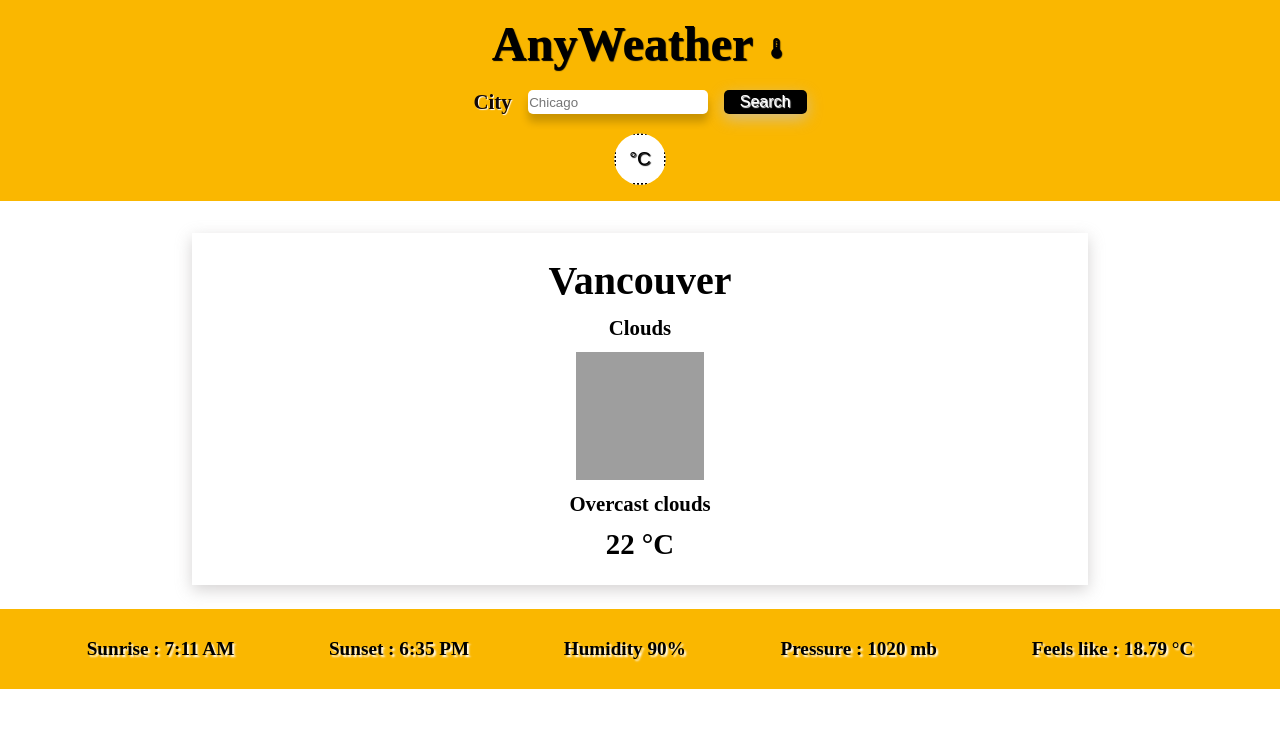
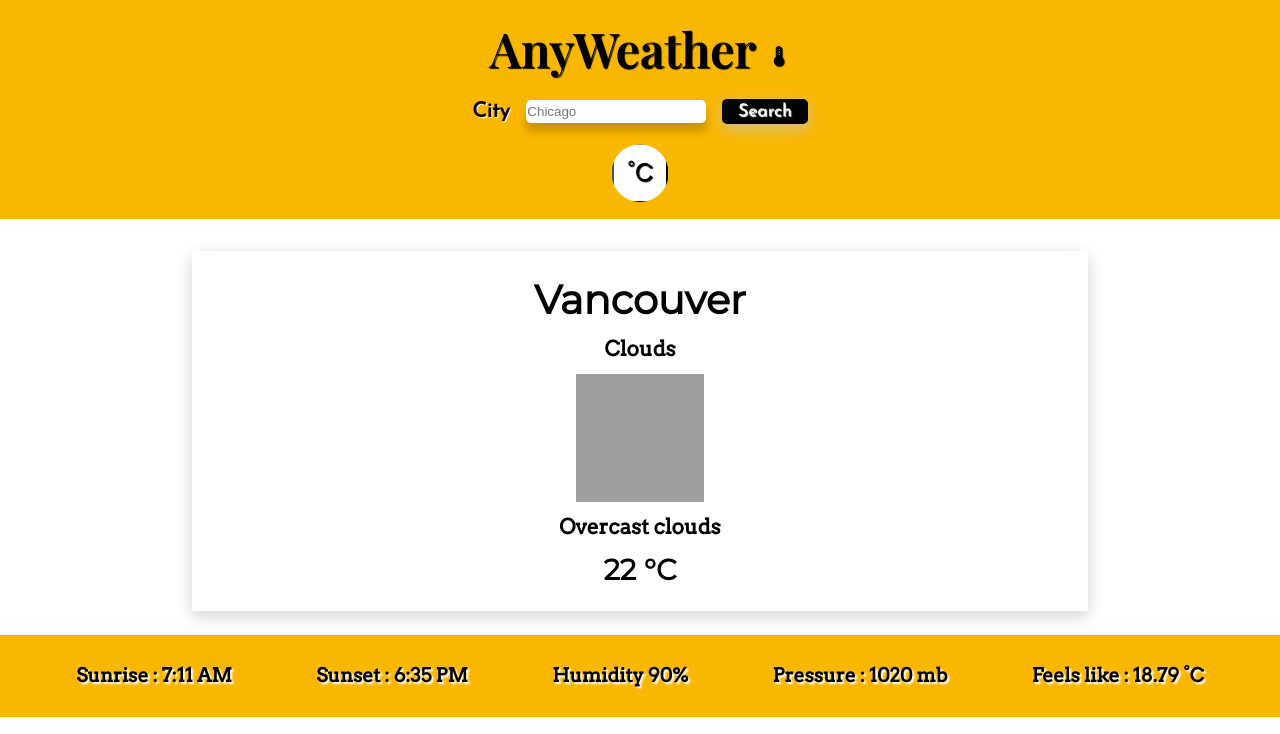
Before and after one commit to aelmi03/weather-app, a website built with webpack: page dist/index.html in a window 1280 px wide. Shown: the top 734 px of the page. Built offline with nearby package versions, Linux system fonts and the light colour scheme; no server answers; grey boxes are pictures that could not be loaded.

Commit message:
Added some special hover effects on the temperature button and search button, as well as the hourly and weekly forecast cards, and changed all the fonts to things that are more aesthetically pleasing and go well together

```diff
--- a/src/weather.css
+++ b/src/weather.css
@@ -1,3 +1,4 @@
+@import url('https://fonts.googleapis.com/css2?family=Arvo&family=Josefin+Sans&family=Merriweather:wght@300&family=Montserrat&family=Playfair+Display:wght@600&display=swap');
 *,
 *::before,
 *::after {
@@ -26,46 +27,78 @@ h1 {
 label {
   font-weight: 1.4;
   font-size: 1.3rem;
+  font-family: 'Josefin Sans', sans-serif;
   font-weight: bold;
   text-shadow: white 1px 1px 1px;
   color: rgb(19, 8, 8);
 }
-
+h1 {
+  font-family: 'Playfair Display', serif;
+}
+h2 {
+  font-family: 'Montserrat', sans-serif;
+}
+h3 {
+  font-family: 'Arvo', serif;
+}
 form {
   display: flex;
+  justify-content: center;
+  align-items: center;
   gap: 1rem;
 }
 
 input {
   border: none;
   outline: none;
-  padding: 0.1rem;
+  padding: 0.25rem 0.1rem;
   box-shadow: 0 8px 8px 0 rgba(0, 0, 0, 0.2);
   border-radius: 5px;
 }
 .search-button {
+  z-index: 1;
+  position: relative;
   border: none;
   outline: none;
   background-color: black;
   color: white;
-  padding: 0.1rem 1rem;
+  padding: 0.25rem 1rem;
   box-shadow: rgba(197, 194, 194, 0.726) 0px 5px 15px;
   font-size: 1rem;
   text-shadow: white 1px 1px 1px;
   border-radius: 5px;
   transition: all 0.4s ease-in-out;
+  font-family: 'Josefin Sans', sans-serif;
+}
+.search-button::before {
+  content: '';
+  position: absolute;
+  top: 0;
+  left: 0;
+  right: 0;
+  bottom: 0;
+  transform: scaleX(0);
+  transition: transform 0.4s ease-in-out;
+  z-index: -1;
+  transform-origin: left;
+  border-radius: 5px;
+  background-color: white;
 }
 
+.search-button:hover::before {
+  transform: scaleX(1);
+}
 .search-button:hover {
-  background-color: white;
+  color: black;
   text-shadow: black 1px 1px 1px;
-  color: black;
   box-shadow: rgba(0, 0, 0, 0.35) 0px 5px 15px;
 }
+
 .temperature-button {
-  font-size: 1.2rem;
-  border: 2px dotted black;
+  position: relative;
+  font-size: 1.5rem;
   outline: none;
+  font-family: 'Arvo', serif;
   padding: 0.8rem;
   background-color: white;
   text-shadow: black 1px 1px 1px;
@@ -73,10 +106,26 @@ input {
   clip-path: circle(50% at 50% 50%);
   transition: all 0.4s ease-in-out;
 }
+.temperature-button::before {
+  content: '';
+  position: absolute;
+  top: 0;
+  left: 0;
+  right: 0;
+  bottom: 0;
+  padding: 5rem;
+  border-radius: 50px;
+  transform: scale(0);
+  transition: transform 0.4s ease-in-out;
+  z-index: -1;
+  background-color: black;
+}
+.temperature-button:hover::before {
+  transform: scale(1);
+}
 
 .temperature-button:hover {
   border: 2px dotted white;
-  background-color: black;
   color: white;
   text-shadow: white 1px 1px 1px;
   box-shadow: rgba(255, 255, 255, 0.35) 0px 5px 15px;
@@ -160,7 +209,12 @@ input {
   padding: 1.5rem 2.3rem;
   flex-flow: column nowrap;
   gap: 0.5rem;
+  transition: all 0.3s ease-in-out;
   box-shadow: rgba(197, 194, 194, 0.726) 0px 5px 15px;
+}
+.weekly-forecast-card:hover,
+.hourly-forecast-card:hover {
+  transform: scale(1.2);
 }
 .hourly-forecast-card {
   padding: 1.5rem 1rem;
@@ -196,4 +250,7 @@ input {
   .extra-details > h3 {
     font-size: 1.2rem;
   }
+  .search-button {
+    font-size: 1.1rem;
+  }
 }
```
Also changed, not shown: dist/main.js.
